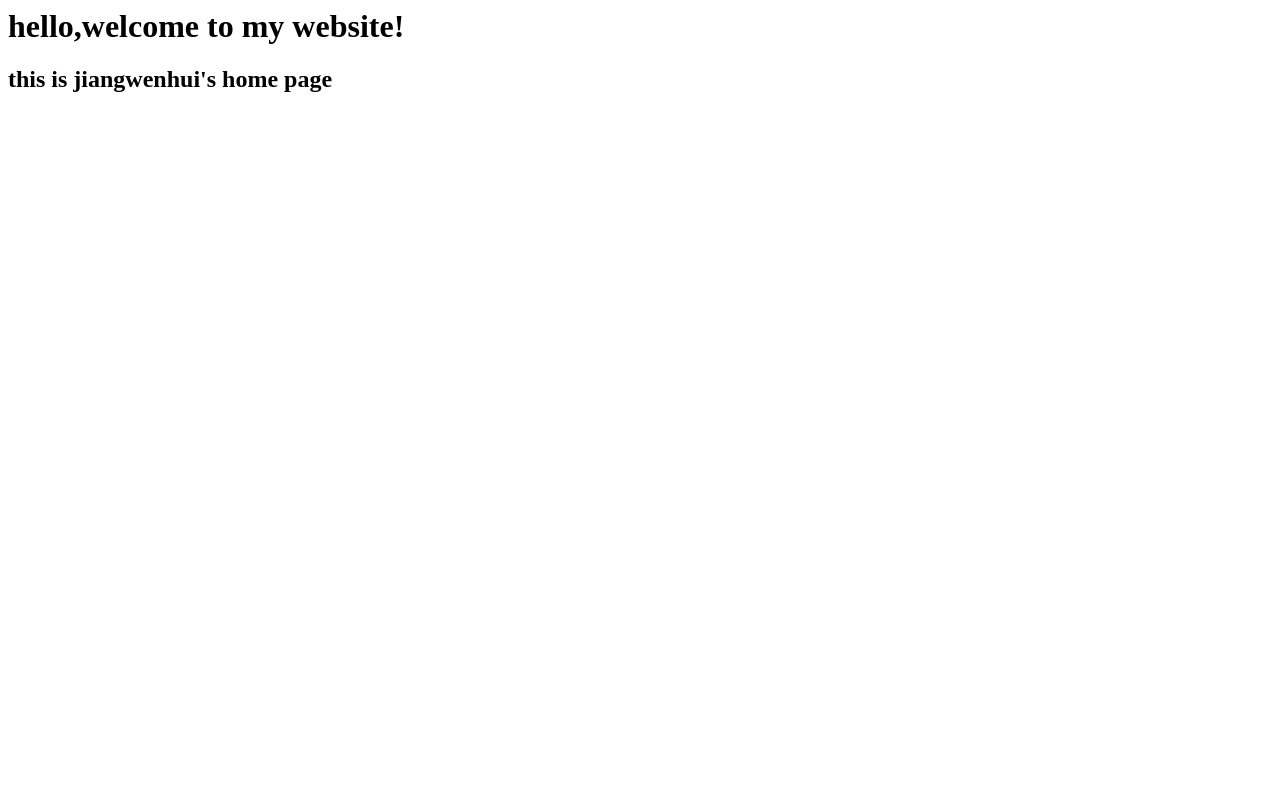
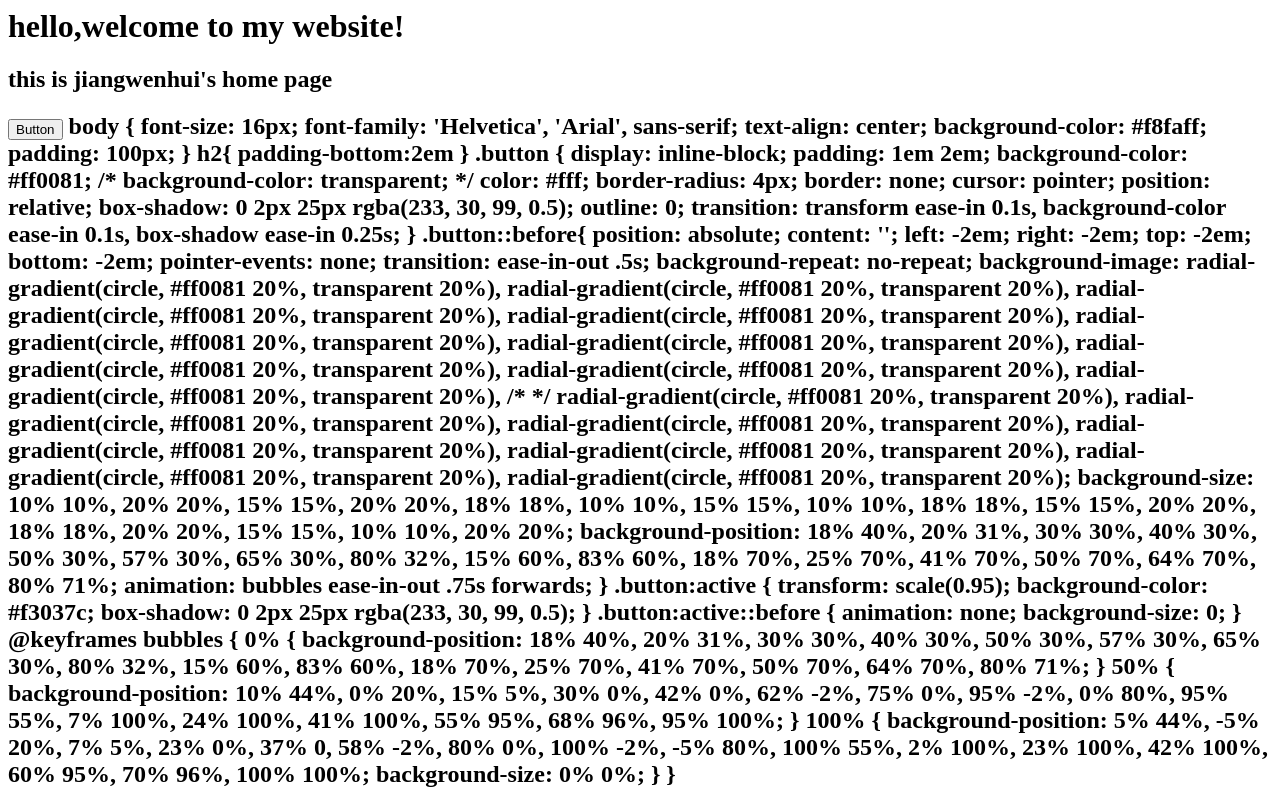
Before and after one commit to JiangWenHui0415/JiangWenHui0415.github.io, a plain HTML site: page index.html in a window 1280 px wide. Drawn offline with Linux system fonts and the light colour scheme.

Commit message:
Update index.html

```diff
--- a/index.html
+++ b/index.html
@@ -1,2 +1,86 @@
 <h1>hello,welcome to my website!<h1>
 <h2>this is jiangwenhui's home page<h2>
+<button class="button">Button</button>
+body {
+    font-size: 16px;
+    font-family: 'Helvetica', 'Arial', sans-serif;
+    text-align: center;
+    background-color: #f8faff;
+    padding: 100px;
+  }
+h2{
+  padding-bottom:2em
+}
+  .button {
+  display: inline-block;
+  padding: 1em 2em;
+  background-color: #ff0081;
+  /* background-color: transparent; */
+  color: #fff;
+  border-radius: 4px;
+  border: none;
+  cursor: pointer;
+  position: relative;
+  box-shadow: 0 2px 25px rgba(233, 30, 99, 0.5);
+  outline: 0;
+  transition: transform ease-in 0.1s, background-color ease-in 0.1s,  box-shadow ease-in 0.25s;
+}
+
+.button::before{
+  position: absolute;
+  content: '';
+  left: -2em;
+  right: -2em;
+  top: -2em;
+  bottom: -2em;
+  pointer-events: none;
+  transition: ease-in-out .5s;
+  background-repeat: no-repeat;
+  background-image: radial-gradient(circle, #ff0081 20%, transparent 20%),
+  radial-gradient(circle, #ff0081 20%, transparent 20%),
+  radial-gradient(circle, #ff0081 20%, transparent 20%),
+  radial-gradient(circle, #ff0081 20%, transparent 20%),
+  radial-gradient(circle, #ff0081 20%, transparent 20%),
+  radial-gradient(circle, #ff0081 20%, transparent 20%),
+  radial-gradient(circle, #ff0081 20%, transparent 20%),
+  radial-gradient(circle, #ff0081 20%, transparent 20%),
+  radial-gradient(circle, #ff0081 20%, transparent 20%),
+  /*  */
+  radial-gradient(circle, #ff0081 20%, transparent 20%),
+  radial-gradient(circle, #ff0081 20%, transparent 20%),
+  radial-gradient(circle, #ff0081 20%, transparent 20%),
+  radial-gradient(circle, #ff0081 20%, transparent 20%),
+  radial-gradient(circle, #ff0081 20%, transparent 20%),
+  radial-gradient(circle, #ff0081 20%, transparent 20%),
+  radial-gradient(circle, #ff0081 20%, transparent 20%);
+  background-size: 10% 10%, 20% 20%, 15% 15%, 20% 20%, 18% 18%, 10% 10%, 15% 15%, 10% 10%, 18% 18%,
+  15% 15%, 20% 20%, 18% 18%, 20% 20%, 15% 15%, 10% 10%, 20% 20%;
+  background-position: 18% 40%, 20% 31%, 30% 30%, 40% 30%, 50% 30%, 57% 30%, 65% 30%, 80% 32%, 15% 60%,
+  83% 60%, 18% 70%, 25% 70%, 41% 70%, 50% 70%, 64% 70%, 80% 71%;
+  animation: bubbles ease-in-out .75s forwards;
+}
+
+.button:active {
+  transform: scale(0.95);
+  background-color: #f3037c;
+  box-shadow: 0 2px 25px rgba(233, 30, 99, 0.5);
+}
+.button:active::before {
+  animation: none;
+  background-size: 0;
+}
+@keyframes bubbles {
+  0% {
+    background-position: 18% 40%, 20% 31%, 30% 30%, 40% 30%, 50% 30%, 57% 30%, 65% 30%, 80% 32%, 15% 60%,
+  83% 60%, 18% 70%, 25% 70%, 41% 70%, 50% 70%, 64% 70%, 80% 71%;
+  }
+  50% {
+    background-position: 10% 44%, 0% 20%, 15% 5%, 30% 0%, 42% 0%, 62% -2%, 75% 0%, 95% -2%, 0% 80%,
+  95% 55%, 7% 100%, 24% 100%, 41% 100%, 55% 95%, 68% 96%, 95% 100%;
+  }
+  100% {
+    background-position: 5% 44%, -5% 20%, 7% 5%, 23% 0%, 37% 0, 58% -2%, 80% 0%, 100% -2%, -5% 80%,
+  100% 55%, 2% 100%, 23% 100%, 42% 100%, 60% 95%, 70% 96%, 100% 100%;
+    background-size: 0% 0%;
+  }
+}
```
